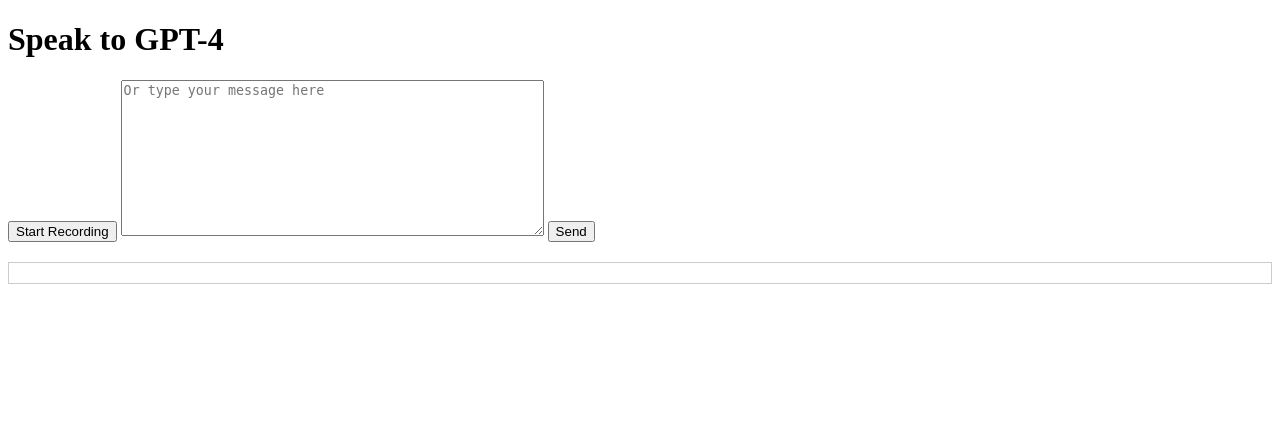
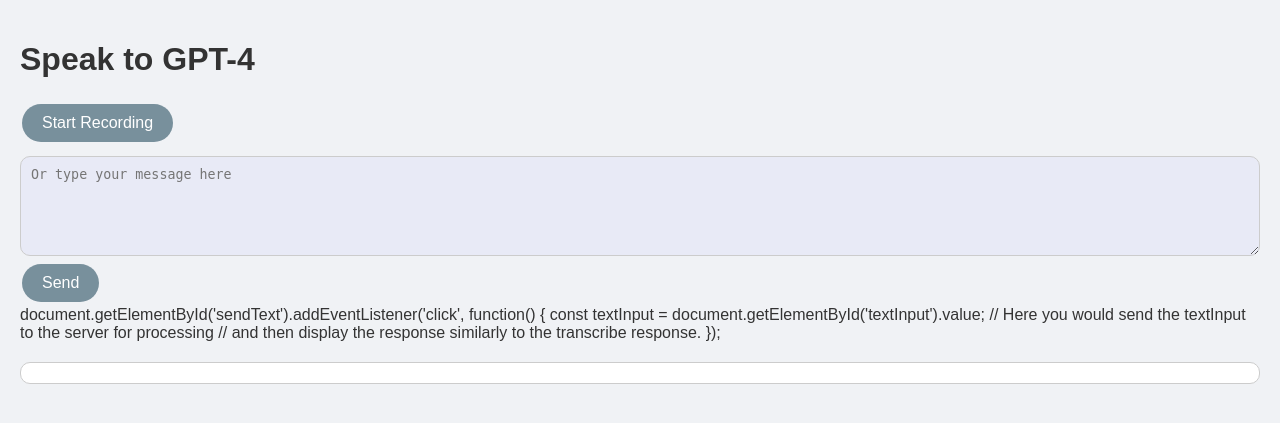
Before and after one commit to yu-jeffy/gpt-yap, a Flask app: page / in a window 1280 px wide. Shown: the top 423 px of the page. Run offline with Flask 3, Linux system fonts and the light colour scheme.

Commit message:
🤖 Plandex → apply pending changes   ✏️  Enhance UI with modern design and update Start/Stop Recording button functionality

```diff
--- a/templates/index.html
+++ b/templates/index.html
@@ -1,4 +1,57 @@
 <!DOCTYPE html>
+<style>
+    body {
+        font-family: 'Arial', sans-serif;
+        background-color: #f0f2f5; /* Light pastel background */
+        color: #333;
+        margin: 0;
+        padding: 20px;
+    }
+    #toggleMicrophone, #sendText {
+        background-color: #78909c; /* Pastel button color */
+        border: none;
+        color: white;
+        padding: 10px 20px;
+        text-align: center;
+        text-decoration: none;
+        display: inline-block;
+        font-size: 16px;
+        margin: 4px 2px;
+        cursor: pointer;
+        border-radius: 20px;
+    }
+    #textInput {
+        width: 100%;
+        height: 100px; /* Larger text area */
+        margin-top: 10px;
+        padding: 10px;
+        box-sizing: border-box;
+        border-radius: 10px;
+        border: 1px solid #ccc;
+        background-color: #e8eaf6; /* Light pastel text area */
+    }
+    #chatWindow {
+        border: 1px solid #ccc;
+        padding: 10px;
+        margin-top: 20px;
+        background-color: #ffffff; /* White background for chat window */
+        border-radius: 10px;
+    }
+    .user-message, .assistant-message {
+        padding: 10px;
+        margin: 5px 0;
+        border-radius: 20px;
+        max-width: 80%;
+    }
+    .user-message {
+        background-color: #b2dfdb; /* Light pastel user message */
+        align-self: flex-end;
+    }
+    .assistant-message {
+        background-color: #bbdefb; /* Light pastel assistant message */
+        align-self: flex-start;
+    }
+</style>
 <html lang="en">
 <head>
     <meta charset="UTF-8">
@@ -18,38 +71,26 @@
         let mediaRecorder;
         let audioChunks = [];
 
+<script>
+    // Existing JavaScript code for handling the microphone toggle
+    // Update the event listener for the toggleMicrophone button
 document.getElementById('toggleMicrophone').addEventListener('click', function() {
+    const recordingStatus = document.getElementById('recordingStatus');
     if (!isRecording) {
-                navigator.mediaDevices.getUserMedia({ audio: true })
-                    .then(stream => {
-                        mediaRecorder = new MediaRecorder(stream);
-                        mediaRecorder.start();
-                        audioChunks = [];
-                        mediaRecorder.addEventListener("dataavailable", event => {
-                            audioChunks.push(event.data);
-                        });
-                        mediaRecorder.addEventListener("stop", () => {
-                            const audioBlob = new Blob(audioChunks);
-                            const formData = new FormData();
-                            formData.append("audio_data", audioBlob);
-                            fetch("/transcribe", {
-                                method: "POST",
-                                body: formData,
-                            })
-                            .then(response => response.json())
-                            .then(data => {
-                                document.getElementById('response').innerText = data.transcribed_text;
-                            })
-                            .catch(error => console.error("Error:", error));
-                        });
+        // Start recording logic
+document.getElementById('toggleMicrophone').innerText = 'Stop Recording';
+        recordingStatus.innerHTML = '🔴 Now Recording'; // Show recording status with red circle emoji
+        recordingStatus.style.display = 'block';
         isRecording = true;
-                    })
-                    .catch(error => console.error("Error:", error));
     } else {
-                mediaRecorder.stop();
+        // Stop recording logic
+document.getElementById('toggleMicrophone').innerText = 'Start Recording';
+        recordingStatus.style.display = 'none';
         isRecording = false;
     }
 });
+</script>
+
 
         document.getElementById('sendText').addEventListener('click', function() {
             const textInput = document.getElementById('textInput').value;
```
Lines whose indentation alone changed are shown as unchanged.
